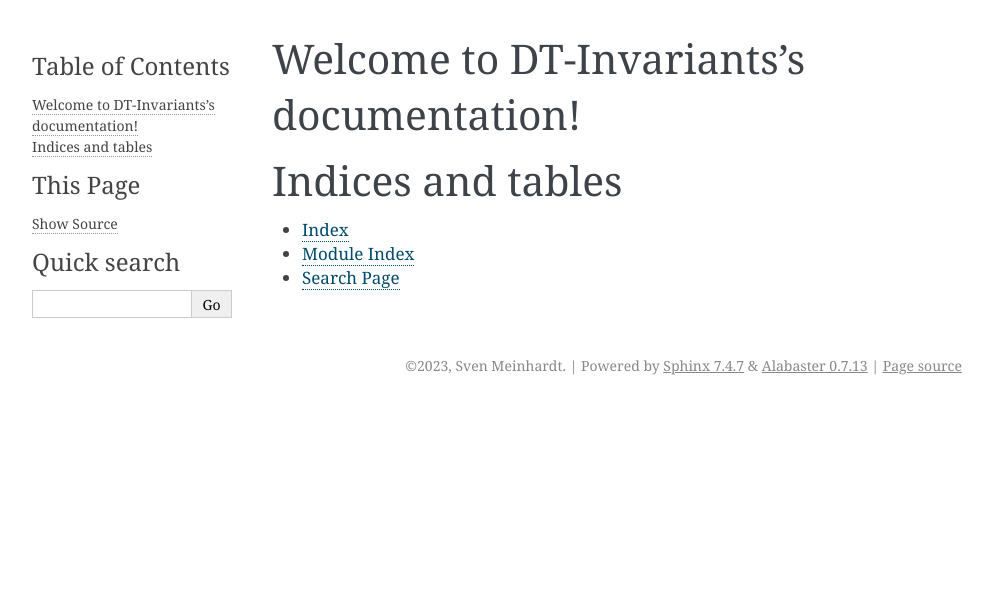
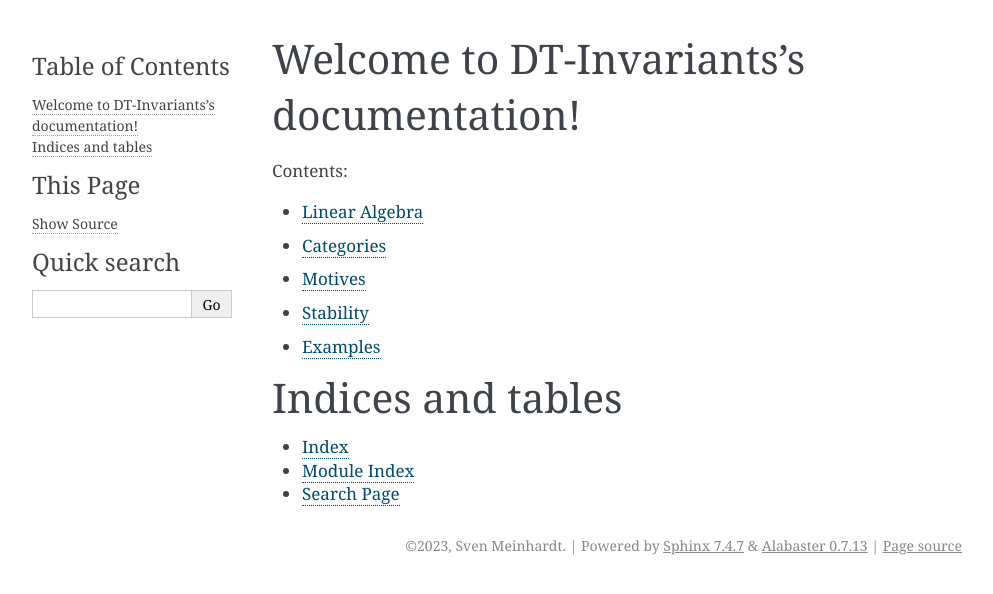
Before and after one commit to s-meinhardt/DT-invariants, a Sphinx documentation site: the page built from docs/index.rst, in a window 1280 px wide. Shown: the top 594 px of the page, without its empty margins (148-1141 px from the left). Built offline with Sphinx 7.4.7, drawn with Linux system fonts in a browser that asks for light colours; pages that are not in the unit, such as notebooks, are missing from menus.

Commit message:
add folder structure for table of content tree

```diff
--- /dev/null
+++ b/docs/examples.rst
@@ -0,0 +1,5 @@
+Examples
+========
+
+.. toctree::
+   :maxdepth: 1
--- a/docs/index.rst
+++ b/docs/index.rst
@@ -7,8 +7,14 @@ Welcome to DT-Invariants's documentation!
 =========================================
 
 .. toctree::
-   :maxdepth: 1
+   :maxdepth: 2
    :caption: Contents:
+
+   linear_algebra
+   categories
+   motives
+   stability
+   examples
 
 Indices and tables
 ==================
--- /dev/null
+++ b/docs/motives.rst
@@ -0,0 +1,5 @@
+Motives
+=======
+
+.. toctree::
+   :maxdepth: 1
--- /dev/null
+++ b/docs/stability.rst
@@ -0,0 +1,5 @@
+Stability
+=========
+
+.. toctree::
+   :maxdepth: 1
```
Also changed, not shown: docs/categories.rst (added, +8 -0 lines), docs/linear_algebra.rst (added, +8 -0 lines).
